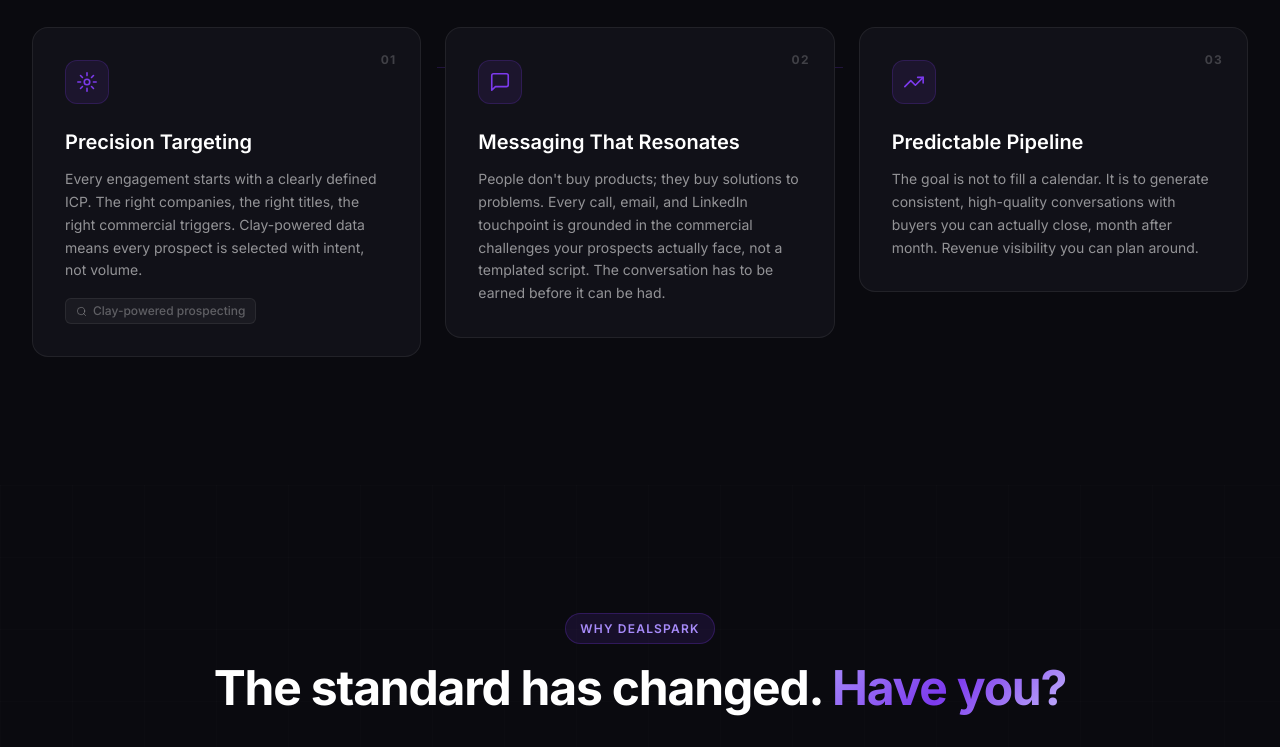
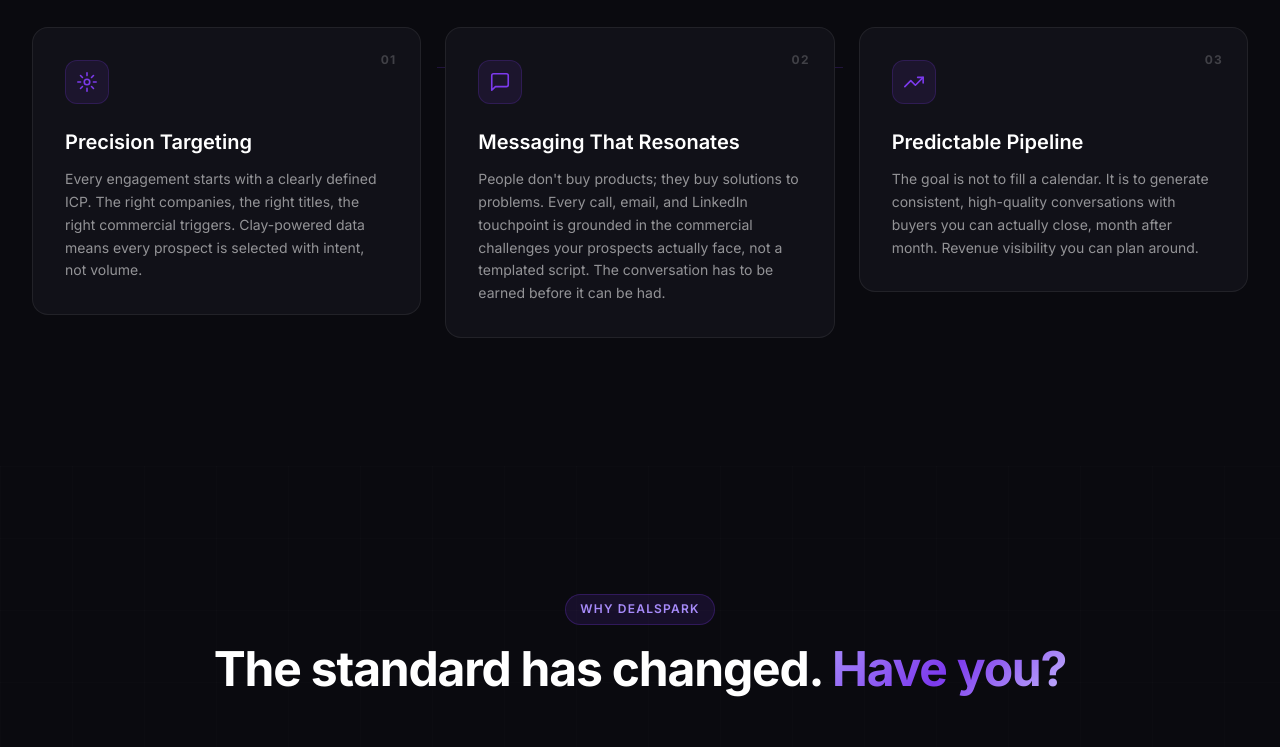
Before and after one commit to lukekly/Dealspark-website, a Next.js app: page / in a window 1280 px wide. Shown: the part 2077-2824 px from the top of the page. Built offline with nearby package versions, Linux system fonts and the light colour scheme.

Commit message:
Remove Clay-powered prospecting badge from Precision Targeting card

```diff
--- a/components/HowItWorks.tsx
+++ b/components/HowItWorks.tsx
@@ -94,15 +94,6 @@ export default function HowItWorks() {
                 <p className="text-white/55 text-sm leading-relaxed">
                   {step.description}
                 </p>
-                {step.number === '01' && (
-                  <div className="mt-4 inline-flex items-center gap-1.5 px-2.5 py-1 rounded-md text-xs text-white/30 font-medium"
-                    style={{ background: 'rgba(255,255,255,0.04)', border: '1px solid rgba(255,255,255,0.07)' }}>
-                    <svg width="11" height="11" viewBox="0 0 24 24" fill="none" stroke="currentColor" strokeWidth="2" strokeLinecap="round" strokeLinejoin="round" aria-hidden="true">
-                      <circle cx="11" cy="11" r="8" /><path d="m21 21-4.35-4.35" />
-                    </svg>
-                    Clay-powered prospecting
-                  </div>
-                )}
               </article>
             </AnimatedSection>
           ))}
```
